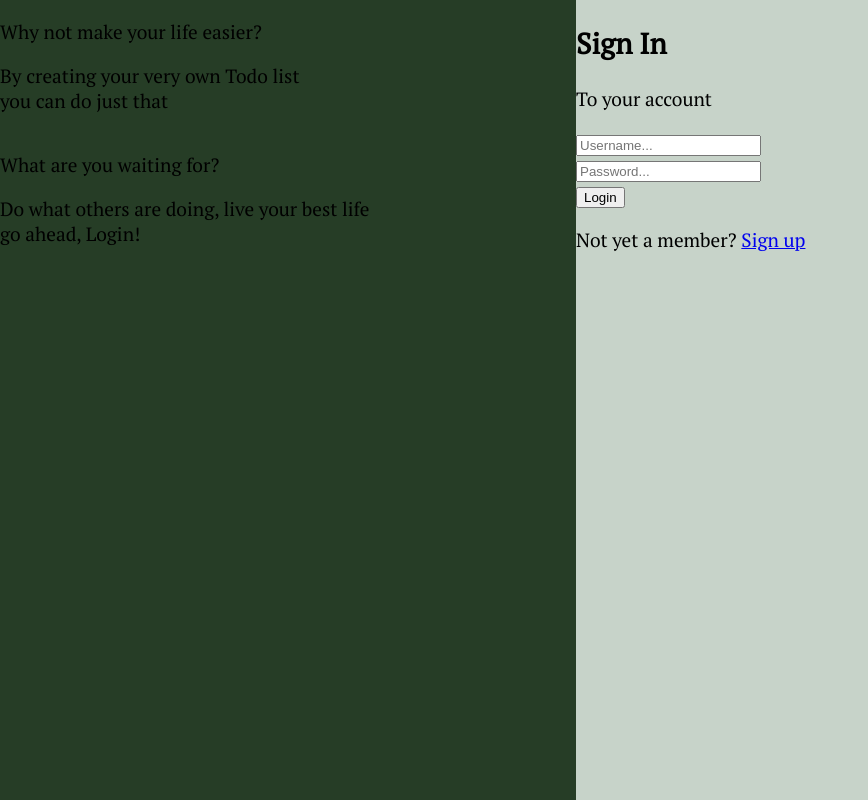
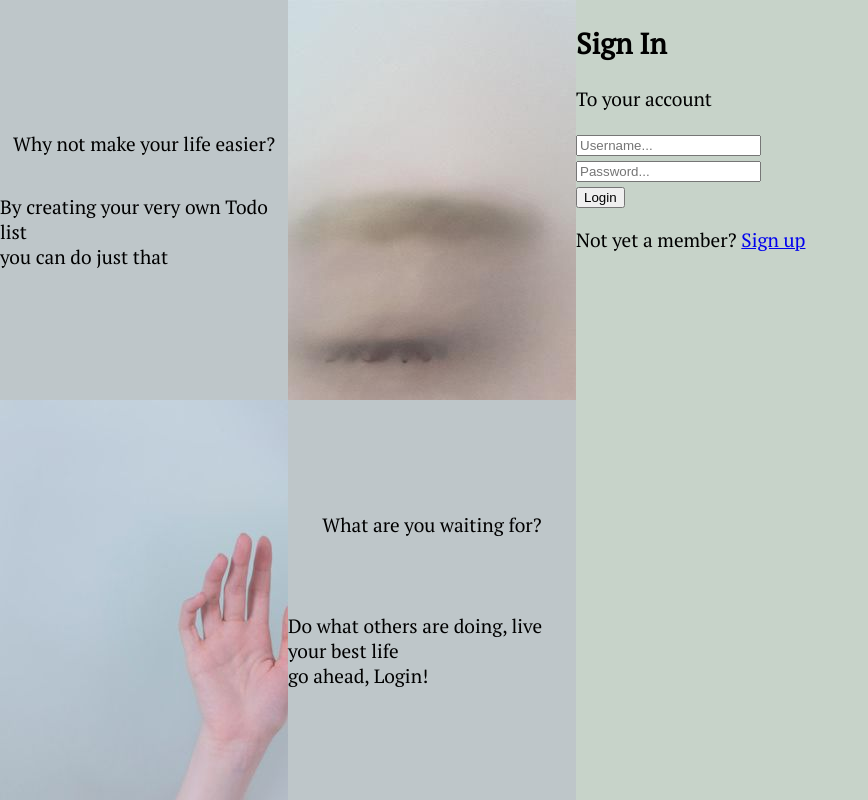
Before and after one commit to Cloud-Panda/todoApp, a PHP site: page /login.php in a window 1280 px wide. Shown: the whole page, without its empty margins (0-868 px from the left). Run offline with PHP 8.4, Linux system fonts and the light colour scheme.

Commit message:
left div styling added with images included

```diff
--- a/css/style.css
+++ b/css/style.css
@@ -31,3 +31,42 @@ html{
     margin:0;
     padding:0;
   }
+
+  .top{
+    background:url("../images/5.jpg");
+    width:100%;
+    height:50vh;
+  }
+
+  .inner-top{
+    width:50%;
+    height:50vh;
+    background:rgb(190,198,201);
+    margin-top:0;
+    padding:0;
+    display:flex;
+  align-items:center;
+  justify-content: center;
+  flex-direction: column;
+  }
+  .bottom{
+    background:rgb(190,198,201);
+    width:100%;
+    height:50vh;
+    display:flex;
+  }
+  .inner-bottom{
+    width:50%;
+    height:50vh;
+    background:url("../images/7.jpg");
+  }
+
+  .inner-bottom-right{
+    width:50%;
+    height:50vh;
+    align-items:center;
+    justify-content: center;
+    display:flex;
+    flex-direction: column;
+
+  }
```
